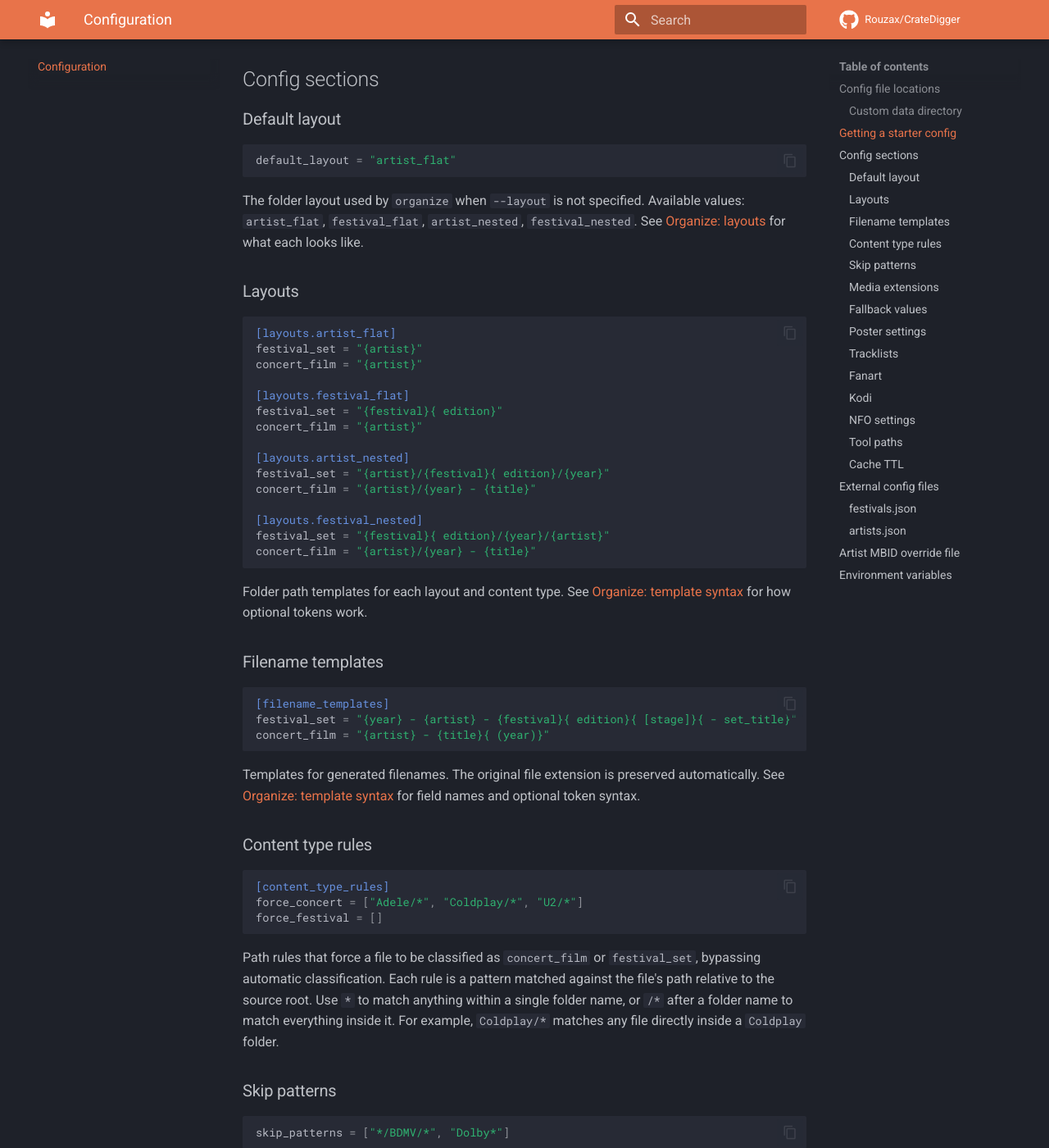
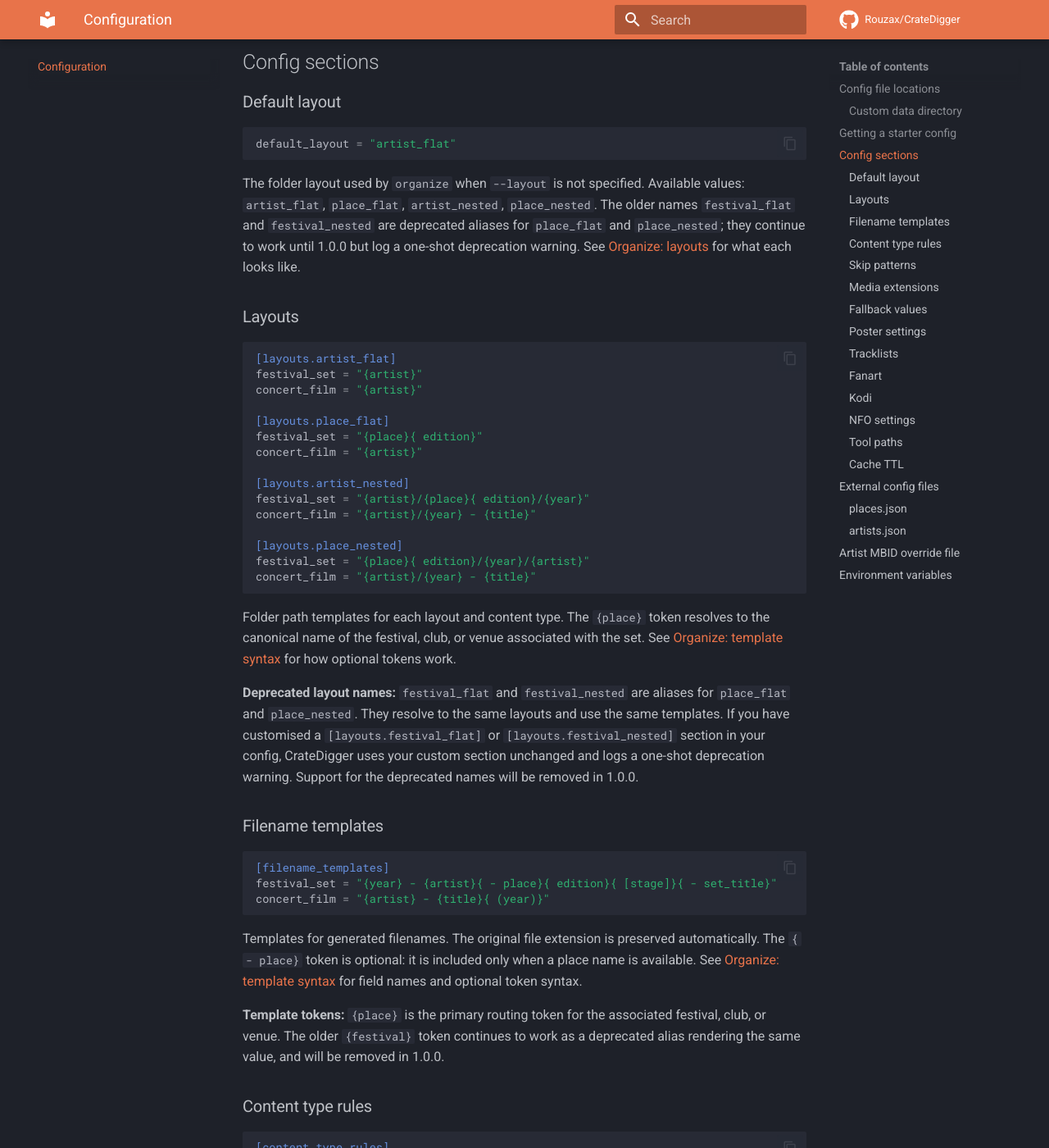
Before and after one commit to Rouzax/CrateDigger, an MkDocs documentation site: the page built from docs/configuration.md, in a window 1280 px wide and 1400 px high, scrolled down 1739 px. Shown: the whole window at 82% size. Built offline with MkDocs 1.6.1 and Material for MkDocs 9.7.7, drawn with Linux system fonts in a browser that asks for light colours; comment, search, counter and statistics services are not loaded; some of the changed text lies outside the part shown.

Commit message:
docs(configuration): document place layouts, settings, and deprecation aliases

````diff
--- a/docs/configuration.md
+++ b/docs/configuration.md
@@ -16,7 +16,7 @@ You can also pass an explicit path with `--config <path>` on any command. This a
 
 ### Custom data directory
 
-Set the `CRATEDIGGER_DATA_DIR` environment variable to read and write the visible data folder (config, festivals, artists, logos) from a different location, for example a shared volume or an external drive. Both CrateDigger and TrackSplit honour this variable, so pointing them at the same path keeps them aligned. The directory must already exist; CrateDigger does not create it. If you want your existing data there, move or copy it yourself before setting the variable. CrateDigger falls back to the platform default when the variable is unset, empty, or points at a missing or non-directory path.
+Set the `CRATEDIGGER_DATA_DIR` environment variable to read and write the visible data folder (config, places, artists, logos) from a different location, for example a shared volume or an external drive. Both CrateDigger and TrackSplit honour this variable, so pointing them at the same path keeps them aligned. The directory must already exist; CrateDigger does not create it. If you want your existing data there, move or copy it yourself before setting the variable. CrateDigger falls back to the platform default when the variable is unset, empty, or points at a missing or non-directory path.
 
 If you have cloned the CrateDigger repository into `~/CrateDigger/` on Linux or the equivalent default folder on other platforms, CrateDigger will warn at startup that the data folder appears to be a source checkout. Set `CRATEDIGGER_DATA_DIR` to a separate dedicated folder to resolve the warning and keep your curated data files away from the repository.
 
@@ -33,7 +33,7 @@ If you have cloned the CrateDigger repository into `~/CrateDigger/` on Linux or
     ```
 
 !!! note "Caches and logs live in separate platform directories"
-    `CRATEDIGGER_DATA_DIR` only controls the visible data folder (config, festivals, artists, logos). Caches (`dj_cache.json`, `mbid_cache.json`, artist artwork) and logs follow standard platform conventions and are not affected by this variable. On Linux, they live under `~/.cache/CrateDigger/` and `~/.local/state/CrateDigger/log/` respectively. If you need to relocate those as well, set the standard `XDG_CACHE_HOME` or `XDG_STATE_HOME` environment variables. Note that these apply system-wide to all XDG-aware applications, and platformdirs appends `CrateDigger/` automatically, so `XDG_CACHE_HOME=/data/cache` results in `/data/cache/CrateDigger/`.
+    `CRATEDIGGER_DATA_DIR` only controls the visible data folder (config, places, artists, logos). Caches (`dj_cache.json`, `mbid_cache.json`, artist artwork) and logs follow standard platform conventions and are not affected by this variable. On Linux, they live under `~/.cache/CrateDigger/` and `~/.local/state/CrateDigger/log/` respectively. If you need to relocate those as well, set the standard `XDG_CACHE_HOME` or `XDG_STATE_HOME` environment variables. Note that these apply system-wide to all XDG-aware applications, and platformdirs appends `CrateDigger/` automatically, so `XDG_CACHE_HOME=/data/cache` results in `/data/cache/CrateDigger/`.
 
 ## Getting a starter config
 
@@ -78,7 +78,7 @@ Or, if you have cloned the repository:
 default_layout = "artist_flat"
 ```
 
-The folder layout used by `organize` when `--layout` is not specified. Available values: `artist_flat`, `festival_flat`, `artist_nested`, `festival_nested`. See [Organize: layouts](commands/organize.md#layouts) for what each looks like.
+The folder layout used by `organize` when `--layout` is not specified. Available values: `artist_flat`, `place_flat`, `artist_nested`, `place_nested`. The older names `festival_flat` and `festival_nested` are deprecated aliases for `place_flat` and `place_nested`; they continue to work until 1.0.0 but log a one-shot deprecation warning. See [Organize: layouts](commands/organize.md#layouts) for what each looks like.
 
 ### Layouts
 
@@ -87,30 +87,34 @@ The folder layout used by `organize` when `--layout` is not specified. Available
 festival_set = "{artist}"
 concert_film = "{artist}"
 
-[layouts.festival_flat]
-festival_set = "{festival}{ edition}"
+[layouts.place_flat]
+festival_set = "{place}{ edition}"
 concert_film = "{artist}"
 
 [layouts.artist_nested]
-festival_set = "{artist}/{festival}{ edition}/{year}"
+festival_set = "{artist}/{place}{ edition}/{year}"
 concert_film = "{artist}/{year} - {title}"
 
-[layouts.festival_nested]
-festival_set = "{festival}{ edition}/{year}/{artist}"
+[layouts.place_nested]
+festival_set = "{place}{ edition}/{year}/{artist}"
 concert_film = "{artist}/{year} - {title}"
 ```
 
-Folder path templates for each layout and content type. See [Organize: template syntax](commands/organize.md#filename-template-syntax) for how optional tokens work.
+Folder path templates for each layout and content type. The `{place}` token resolves to the canonical name of the festival, club, or venue associated with the set. See [Organize: template syntax](commands/organize.md#filename-template-syntax) for how optional tokens work.
+
+**Deprecated layout names:** `festival_flat` and `festival_nested` are aliases for `place_flat` and `place_nested`. They resolve to the same layouts and use the same templates. If you have customised a `[layouts.festival_flat]` or `[layouts.festival_nested]` section in your config, CrateDigger uses your custom section unchanged and logs a one-shot deprecation warning. Support for the deprecated names will be removed in 1.0.0.
 
 ### Filename templates
 
 ```toml
 [filename_templates]
-festival_set = "{year} - {artist} - {festival}{ edition}{ [stage]}{ - set_title}"
+festival_set = "{year} - {artist}{ - place}{ edition}{ [stage]}{ - set_title}"
 concert_film = "{artist} - {title}{ (year)}"
 ```
 
-Templates for generated filenames. The original file extension is preserved automatically. See [Organize: template syntax](commands/organize.md#filename-template-syntax) for field names and optional token syntax.
+Templates for generated filenames. The original file extension is preserved automatically. The `{ - place}` token is optional: it is included only when a place name is available. See [Organize: template syntax](commands/organize.md#filename-template-syntax) for field names and optional token syntax.
+
+**Template tokens:** `{place}` is the primary routing token for the associated festival, club, or venue. The older `{festival}` token continues to work as a deprecated alias rendering the same value, and will be removed in 1.0.0.
 
 ### Content type rules
 
@@ -145,19 +149,21 @@ File extensions recognized as media files, grouped by type. Add extensions here
 ```toml
 [fallback_values]
 unknown_artist = "Unknown Artist"
-unknown_festival = "_Needs Review"
+unknown_place = "_Needs Review"
 unknown_year = "Unknown Year"
 unknown_title = "Unknown Title"
 ```
 
 Placeholder values used in folder and filename templates when metadata is missing. `_Needs Review` sorts near the top in most file managers, making unclassified files easy to find.
 
+**Deprecated key:** `unknown_festival` is a deprecated alias for `unknown_place`. If you set `unknown_festival` without also setting `unknown_place`, CrateDigger copies your value into `unknown_place` and logs a one-shot deprecation warning. Setting `unknown_place` directly is preferred. Support for `unknown_festival` will be removed in 1.0.0.
+
 ### Poster settings
 
 ```toml
 [poster_settings]
 artist_background_priority = ["dj_artwork", "fanart_tv", "gradient"]
-festival_background_priority = ["curated_logo", "gradient"]
+place_background_priority = ["curated_logo", "gradient"]
 year_background_priority = ["gradient"]
 ```
 
@@ -167,8 +173,12 @@ Priority chains for poster background image selection. CrateDigger tries each so
 |--------|-------------|
 | `dj_artwork` | DJ photo from 1001Tracklists (embedded during identify) |
 | `fanart_tv` | Artist artwork from fanart.tv |
-| `curated_logo` | Hand-placed festival logo (see [audit-logos](commands/audit-logos.md)) |
+| `curated_logo` | Hand-placed place logo (see [audit-logos](commands/audit-logos.md)) |
 | `gradient` | Color gradient generated from metadata (always available) |
+
+`place_background_priority` controls background selection for festival sets routed by a named place (festival, club, or venue). When the set has no linked place, the `artist_background_priority` chain is used instead, so the poster comes out as a proper artist poster rather than a plain gradient.
+
+**Deprecated key:** `festival_background_priority` is a deprecated alias for `place_background_priority`. If you set `festival_background_priority` without also setting `place_background_priority`, CrateDigger copies your value into `place_background_priority` and logs a one-shot deprecation warning. Support for `festival_background_priority` will be removed in 1.0.0.
 
 ### Tracklists
 
@@ -291,9 +301,13 @@ Three JSON files can live alongside your `config.toml` and control name resoluti
 | macOS | `~/CrateDigger/` |
 | Windows | `Documents\CrateDigger\` |
 
-### festivals.json
+### places.json
 
-Controls festival name recognition, aliases, and editions. CrateDigger includes built-in festival knowledge. To add your own festivals or customize aliases, place a `festivals.json` in the folder above. See [Festivals](festivals.md) for the file format and how to add entries.
+Controls place name recognition, aliases, and editions. Places include festivals, clubs, venues, and any other named entities that host DJ sets in your library. CrateDigger includes built-in place knowledge. To add your own entries or customize aliases, place a `places.json` in the folder above. See [Places](places.md) for the file format and how to add entries.
+
+**Curated assets directory:** logo and background images for each place go in `.cratedigger/places/<canonical-name>/logo.png` inside your library, or `.cratedigger/places/<canonical-name>/<edition>/logo.png` for edition-specific logos. CrateDigger also checks the old `.cratedigger/festivals/<name>/` path as a fallback and logs a one-shot deprecation notice on first use.
+
+**Deprecated file:** `festivals.json` is a deprecated alias for `places.json`. When `places.json` is absent, CrateDigger reads `festivals.json` instead and logs a one-shot deprecation warning. Rename the file to `places.json` when you are ready to migrate. Support for `festivals.json` will be removed in 1.0.0.
 
 ### artists.json {#artist-aliases}
 
@@ -357,7 +371,7 @@ See [enrich: chapter_artist_mbids](commands/enrich.md#chapter_artist_mbids-per-t
 
 | Variable | Overrides |
 |----------|-----------|
-| `CRATEDIGGER_DATA_DIR` | Default data directory for config, festivals, artists, and logos. Must point at an existing directory. See [Custom data directory](#custom-data-directory). |
+| `CRATEDIGGER_DATA_DIR` | Default data directory for config, places, artists, and logos. Must point at an existing directory. See [Custom data directory](#custom-data-directory). |
 | `TRACKLISTS_EMAIL` | `tracklists.email` |
 | `TRACKLISTS_PASSWORD` | `tracklists.password` |
 | `FANART_PROJECT_API_KEY` | Built-in fanart.tv project key |
````
